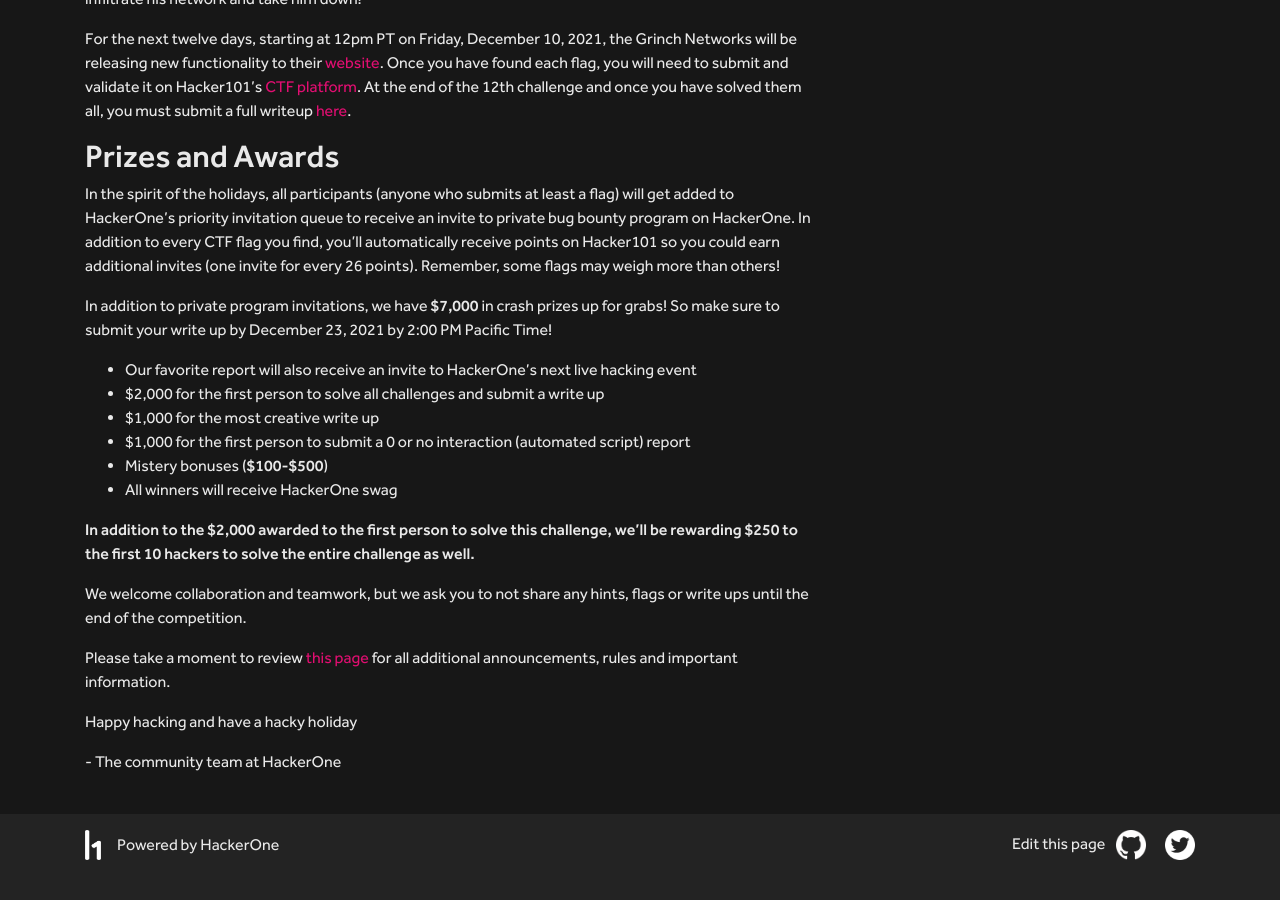
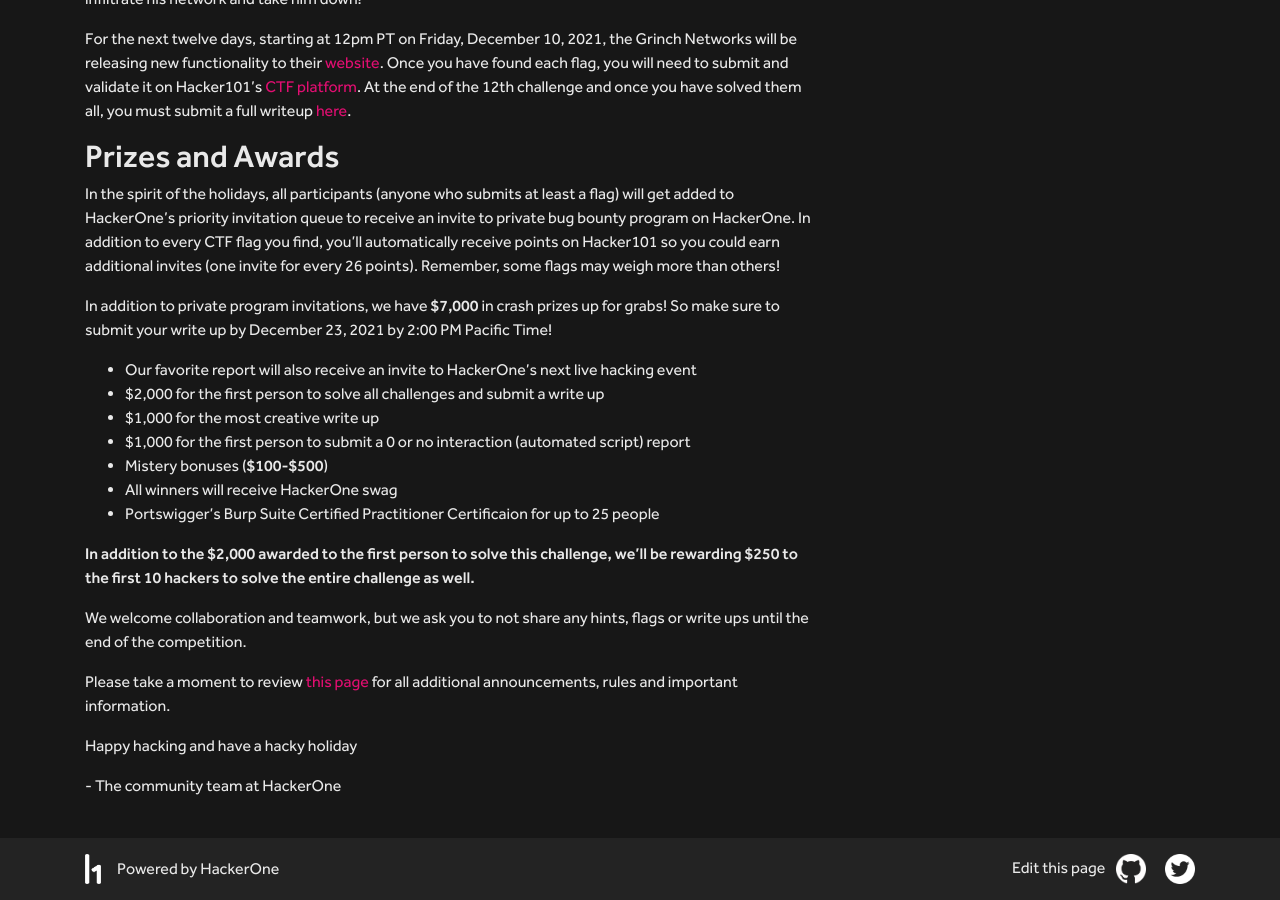
Before and after one commit to anacanteroske/hacker101, a Jekyll site: the page built from announcements.md, in a window 1280 px wide and 900 px high, scrolled down 628 px. Built offline with Jekyll 4.4.1, drawn with Linux system fonts in a browser that asks for light colours; before the commit the page ends 1504 px from its top, so only the background shows below that.

Commit message:
Hacky Holidays

```diff
--- a/announcements.md
+++ b/announcements.md
@@ -22,6 +22,7 @@ In addition to private program invitations, we have **$7,000**  in crash prizes
 - $1,000 for the first person to submit a 0 or no interaction (automated script) report
 - Mistery bonuses (**$100-$500**)
 - All winners will receive HackerOne swag
+- Portswigger's Burp Suite Certified Practitioner Certificaion for up to 25 people
 
 **In addition to the $2,000 awarded to the first person to solve this challenge, we'll be rewarding $250 to the first 10 hackers to solve the entire challenge as well.**
 
```
